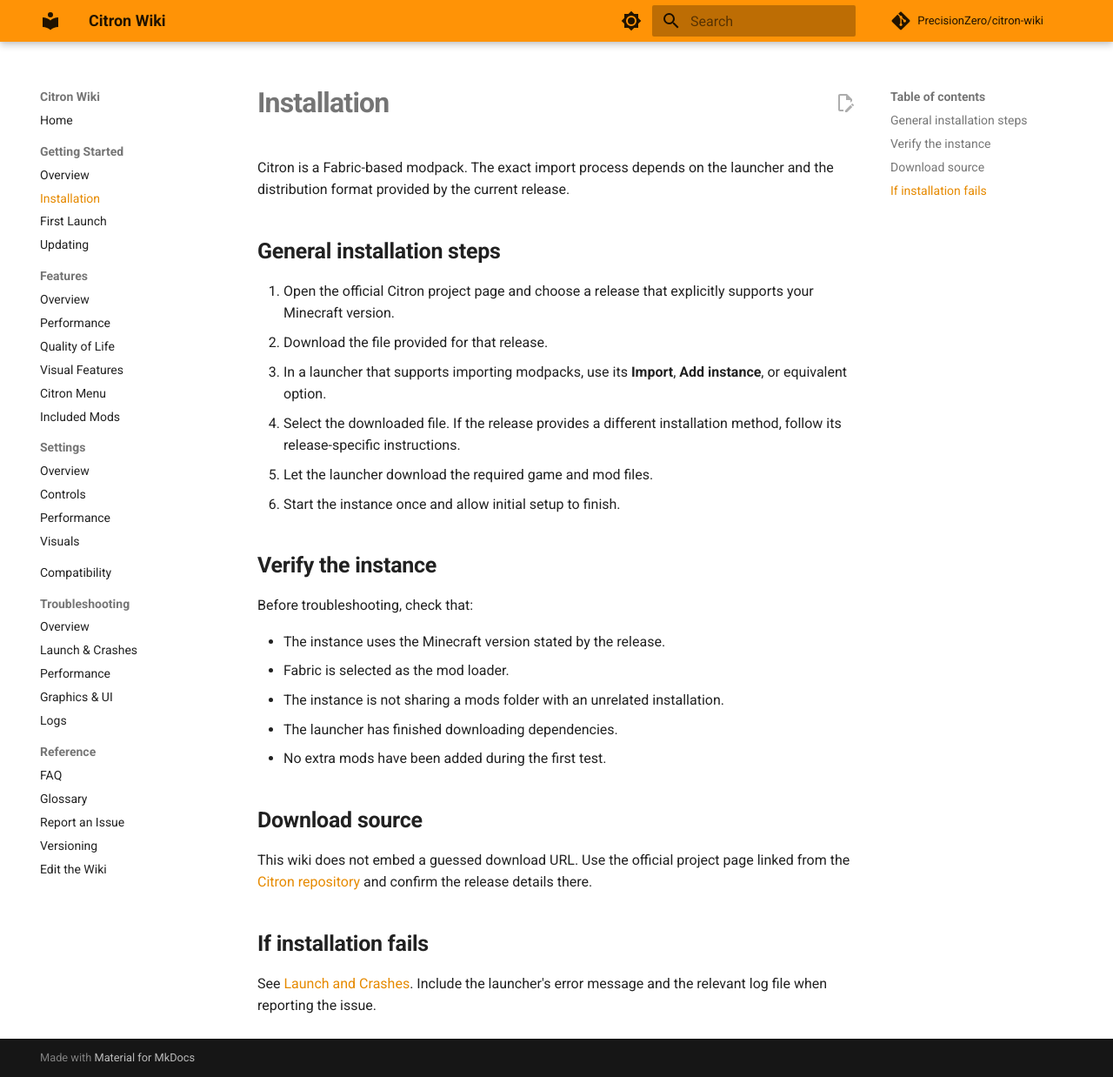
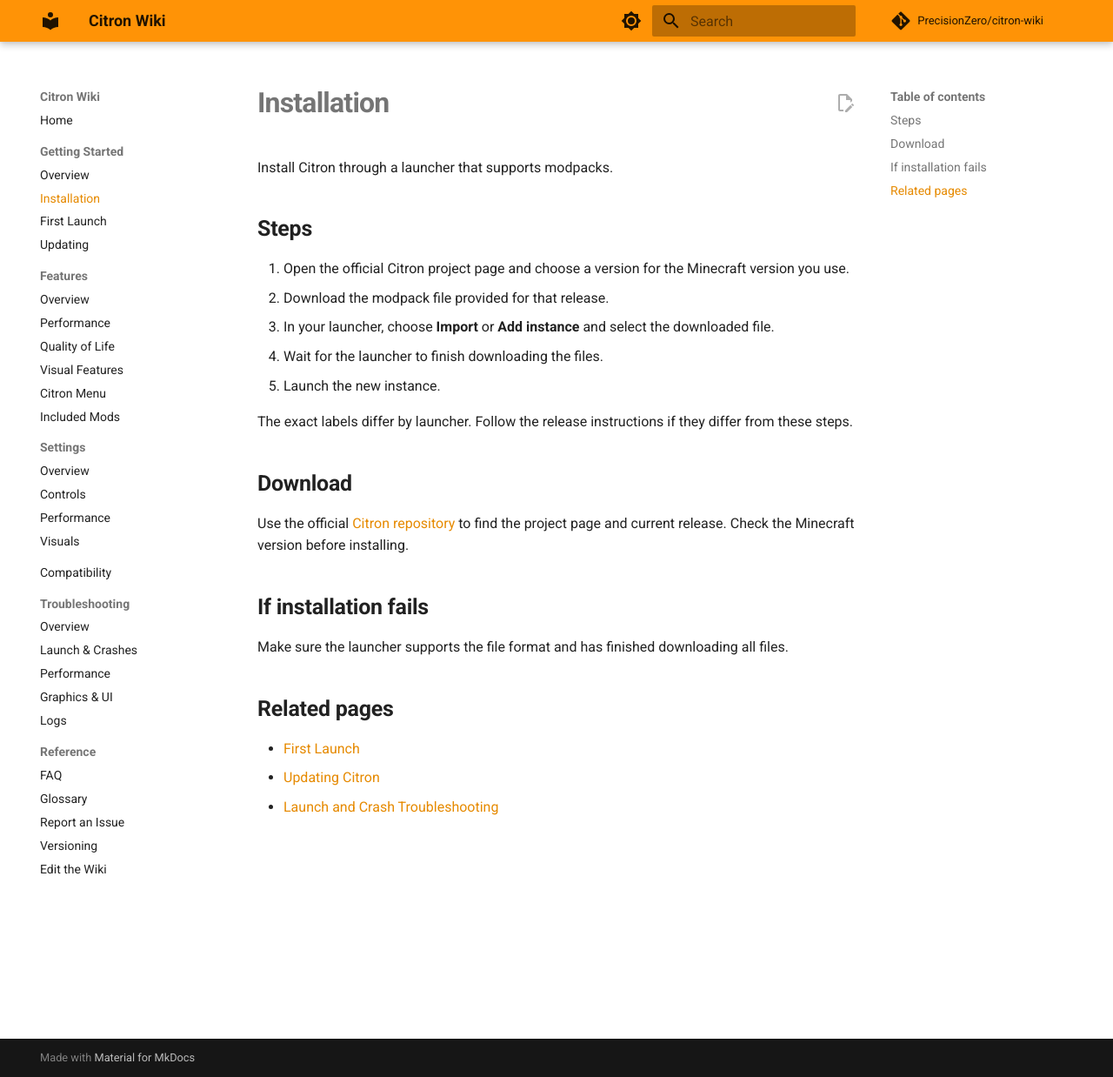
Before and after one commit to PrecisionZero/citron-wiki, an MkDocs documentation site: the page built from docs/getting-started/installation.md, in a window 1280 px wide and 1238 px high. Shown: the whole window at 87% size. Built offline with MkDocs 1.6.1 and Material for MkDocs 9.7.7, drawn with Linux system fonts in a browser that asks for light colours; comment, search, counter and statistics services are not loaded.

Commit message:
Refine wiki style: docs/getting-started/installation.md

```diff
--- a/docs/getting-started/installation.md
+++ b/docs/getting-started/installation.md
@@ -1,30 +1,27 @@
 # Installation
 
-Citron is a Fabric-based modpack. The exact import process depends on the launcher and the distribution format provided by the current release.
+Install Citron through a launcher that supports modpacks.
 
-## General installation steps
+## Steps
 
-1. Open the official Citron project page and choose a release that explicitly supports your Minecraft version.
-2. Download the file provided for that release.
-3. In a launcher that supports importing modpacks, use its **Import**, **Add instance**, or equivalent option.
-4. Select the downloaded file. If the release provides a different installation method, follow its release-specific instructions.
-5. Let the launcher download the required game and mod files.
-6. Start the instance once and allow initial setup to finish.
+1. Open the official Citron project page and choose a version for the Minecraft version you use.
+2. Download the modpack file provided for that release.
+3. In your launcher, choose **Import** or **Add instance** and select the downloaded file.
+4. Wait for the launcher to finish downloading the files.
+5. Launch the new instance.
 
-## Verify the instance
+The exact labels differ by launcher. Follow the release instructions if they differ from these steps.
 
-Before troubleshooting, check that:
+## Download
 
-- The instance uses the Minecraft version stated by the release.
-- Fabric is selected as the mod loader.
-- The instance is not sharing a mods folder with an unrelated installation.
-- The launcher has finished downloading dependencies.
-- No extra mods have been added during the first test.
-
-## Download source
-
-This wiki does not embed a guessed download URL. Use the official project page linked from the [Citron repository](https://github.com/PrecisionZero/citron) and confirm the release details there.
+Use the official [Citron repository](https://github.com/PrecisionZero/citron) to find the project page and current release. Check the Minecraft version before installing.
 
 ## If installation fails
 
-See [Launch and Crashes](../troubleshooting/launch-crashes.md). Include the launcher's error message and the relevant log file when reporting the issue.
+Make sure the launcher supports the file format and has finished downloading all files.
+
+## Related pages
+
+- [First Launch](first-launch.md)
+- [Updating Citron](updating.md)
+- [Launch and Crash Troubleshooting](../troubleshooting/launch-crashes.md)
```
